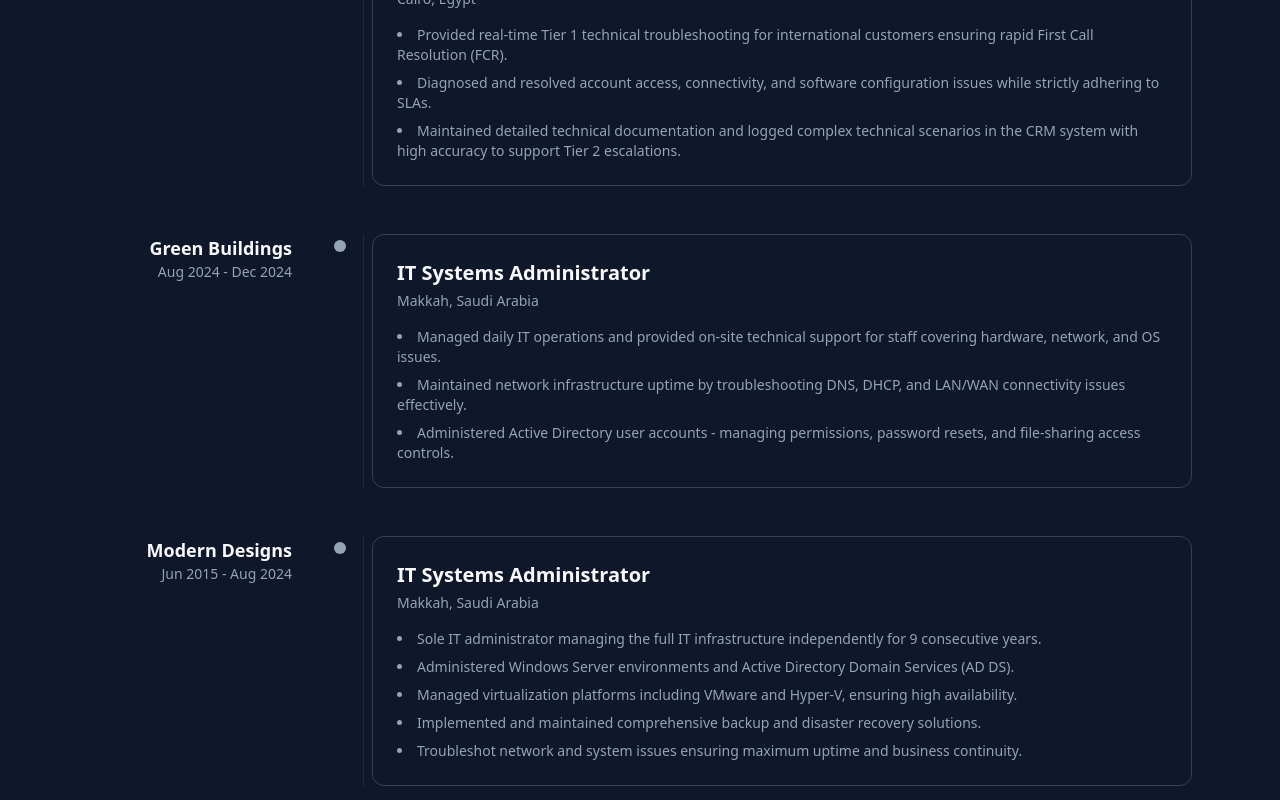
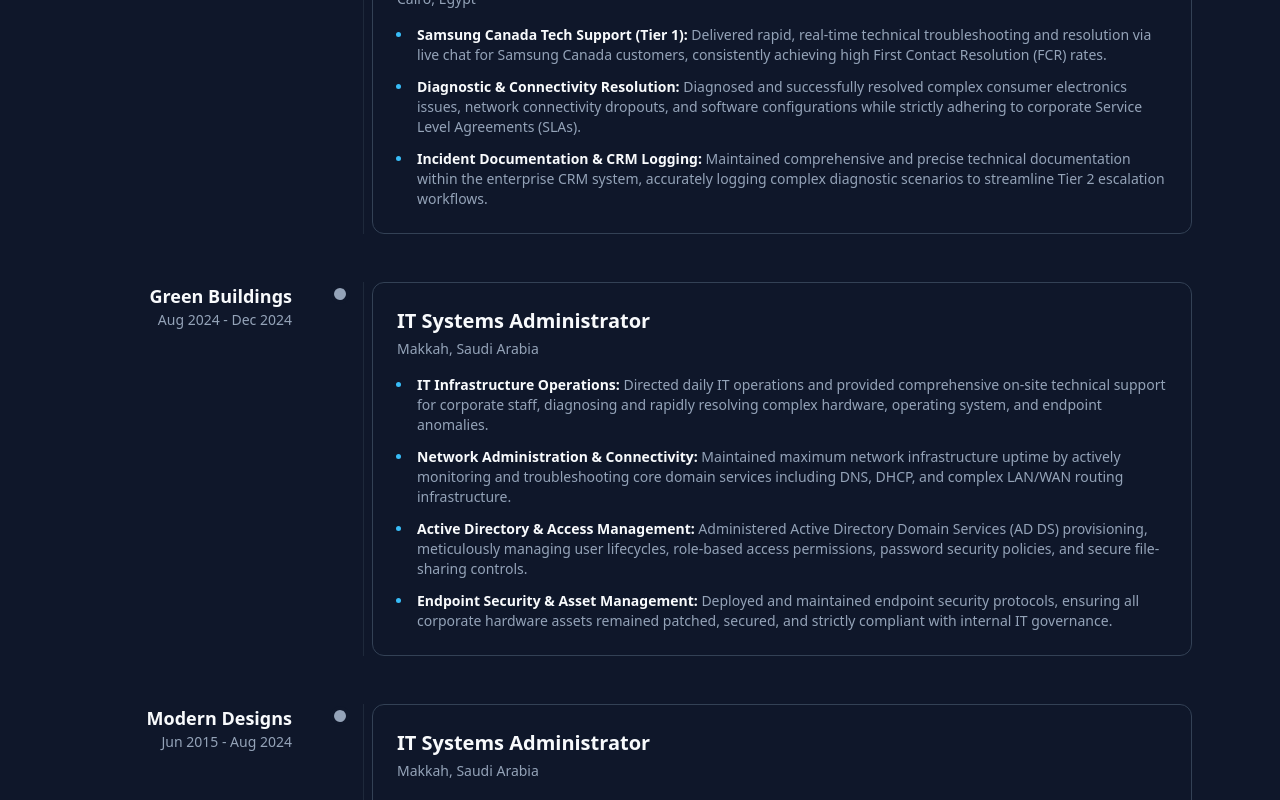
Before and after one commit to engmohammedomar533/portfolio, a React (Vite) app: page / in a window 1280 px wide. Shown: the part 3580-4380 px from the top of the page. Built offline with nearby package versions, Linux system fonts and the light colour scheme.

Commit message:
content: Expand and detail all remaining experience sections (Concentrix, Green Buildings, Modern Designs)

```diff
--- a/src/App.tsx
+++ b/src/App.tsx
@@ -326,11 +326,11 @@
                 <div className="md:col-span-3 bg-surface/50 p-6 rounded-xl border border-border">
                   <h3 className="text-xl font-bold mb-1">Technical Support Advisor (Tier 1)</h3>
                   <p className="text-muted text-sm mb-4">Cairo, Egypt</p>
-                  <ul className="space-y-2 text-sm text-muted list-disc list-inside">
-                    <li>Provided real-time Tier 1 technical troubleshooting for international customers ensuring rapid First Call Resolution (FCR).</li>
-                    <li>Diagnosed and resolved account access, connectivity, and software configuration issues while strictly adhering to SLAs.</li>
-                    <li>Maintained detailed technical documentation and logged complex technical scenarios in the CRM system with high accuracy to support Tier 2 escalations.</li>
-                  </ul>
+                  <ul className="space-y-3 text-sm text-muted list-outside ml-4 list-disc marker:text-primary">
+                      <li className="pl-1"><strong className="text-text font-semibold">Samsung Canada Tech Support (Tier 1):</strong> Delivered rapid, real-time technical troubleshooting and resolution via live chat for Samsung Canada customers, consistently achieving high First Contact Resolution (FCR) rates.</li>
+                      <li className="pl-1"><strong className="text-text font-semibold">Diagnostic & Connectivity Resolution:</strong> Diagnosed and successfully resolved complex consumer electronics issues, network connectivity dropouts, and software configurations while strictly adhering to corporate Service Level Agreements (SLAs).</li>
+                      <li className="pl-1"><strong className="text-text font-semibold">Incident Documentation & CRM Logging:</strong> Maintained comprehensive and precise technical documentation within the enterprise CRM system, accurately logging complex diagnostic scenarios to streamline Tier 2 escalation workflows.</li>
+                    </ul>
                 </div>
               </div>
             </div>
@@ -347,11 +347,12 @@
                 <div className="md:col-span-3 bg-surface/50 p-6 rounded-xl border border-border">
                   <h3 className="text-xl font-bold mb-1">IT Systems Administrator</h3>
                   <p className="text-muted text-sm mb-4">Makkah, Saudi Arabia</p>
-                  <ul className="space-y-2 text-sm text-muted list-disc list-inside">
-                    <li>Managed daily IT operations and provided on-site technical support for staff covering hardware, network, and OS issues.</li>
-                    <li>Maintained network infrastructure uptime by troubleshooting DNS, DHCP, and LAN/WAN connectivity issues effectively.</li>
-                    <li>Administered Active Directory user accounts - managing permissions, password resets, and file-sharing access controls.</li>
-                  </ul>
+                  <ul className="space-y-3 text-sm text-muted list-outside ml-4 list-disc marker:text-primary">
+                      <li className="pl-1"><strong className="text-text font-semibold">IT Infrastructure Operations:</strong> Directed daily IT operations and provided comprehensive on-site technical support for corporate staff, diagnosing and rapidly resolving complex hardware, operating system, and endpoint anomalies.</li>
+                      <li className="pl-1"><strong className="text-text font-semibold">Network Administration & Connectivity:</strong> Maintained maximum network infrastructure uptime by actively monitoring and troubleshooting core domain services including DNS, DHCP, and complex LAN/WAN routing infrastructure.</li>
+                      <li className="pl-1"><strong className="text-text font-semibold">Active Directory & Access Management:</strong> Administered Active Directory Domain Services (AD DS) provisioning, meticulously managing user lifecycles, role-based access permissions, password security policies, and secure file-sharing controls.</li>
+                      <li className="pl-1"><strong className="text-text font-semibold">Endpoint Security & Asset Management:</strong> Deployed and maintained endpoint security protocols, ensuring all corporate hardware assets remained patched, secured, and strictly compliant with internal IT governance.</li>
+                    </ul>
                 </div>
               </div>
             </div>
@@ -368,13 +369,13 @@
                 <div className="md:col-span-3 bg-surface/50 p-6 rounded-xl border border-border">
                   <h3 className="text-xl font-bold mb-1">IT Systems Administrator</h3>
                   <p className="text-muted text-sm mb-4">Makkah, Saudi Arabia</p>
-                  <ul className="space-y-2 text-sm text-muted list-disc list-inside">
-                    <li>Sole IT administrator managing the full IT infrastructure independently for 9 consecutive years.</li>
-                    <li>Administered Windows Server environments and Active Directory Domain Services (AD DS).</li>
-                    <li>Managed virtualization platforms including VMware and Hyper-V, ensuring high availability.</li>
-                    <li>Implemented and maintained comprehensive backup and disaster recovery solutions.</li>
-                    <li>Troubleshot network and system issues ensuring maximum uptime and business continuity.</li>
-                  </ul>
+                  <ul className="space-y-3 text-sm text-muted list-outside ml-4 list-disc marker:text-primary">
+                      <li className="pl-1"><strong className="text-text font-semibold">Sole IT Infrastructure Leadership:</strong> Acted as the sole IT Administrator for 9 consecutive years, independently architecting, managing, and scaling the entire corporate IT infrastructure to directly align with business growth and operational demands.</li>
+                      <li className="pl-1"><strong className="text-text font-semibold">Windows Server & Domain Architecture:</strong> Architected and fully administered robust Windows Server environments, driving the core Active Directory Domain Services (AD DS), Group Policy Objects (GPOs), and centralized domain security.</li>
+                      <li className="pl-1"><strong className="text-text font-semibold">Enterprise Virtualization:</strong> Deployed and managed highly available virtualization platforms utilizing industry-leading hypervisors including VMware and Microsoft Hyper-V, significantly optimizing hardware resource utilization and server redundancy.</li>
+                      <li className="pl-1"><strong className="text-text font-semibold">Business Continuity & Disaster Recovery:</strong> Engineered and continuously maintained comprehensive backup and disaster recovery frameworks, guaranteeing data integrity and rapid restoration capabilities in the event of catastrophic hardware failure.</li>
+                      <li className="pl-1"><strong className="text-text font-semibold">Network Engineering & Diagnostics:</strong> Proactively monitored and troubleshot advanced network topology issues, actively mitigating latency and routing failures to ensure 99.9% uptime and uninterrupted business continuity.</li>
+                    </ul>
                 </div>
               </div>
             </div>
```
